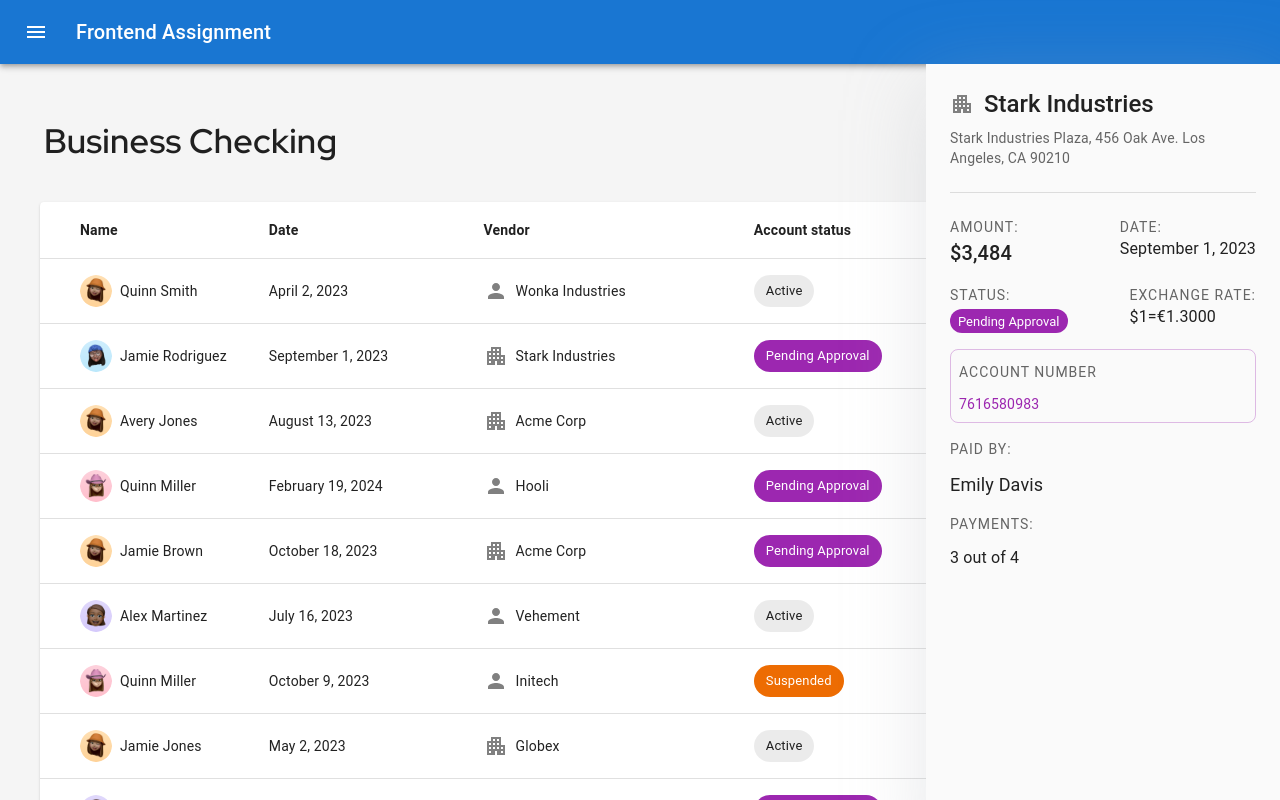
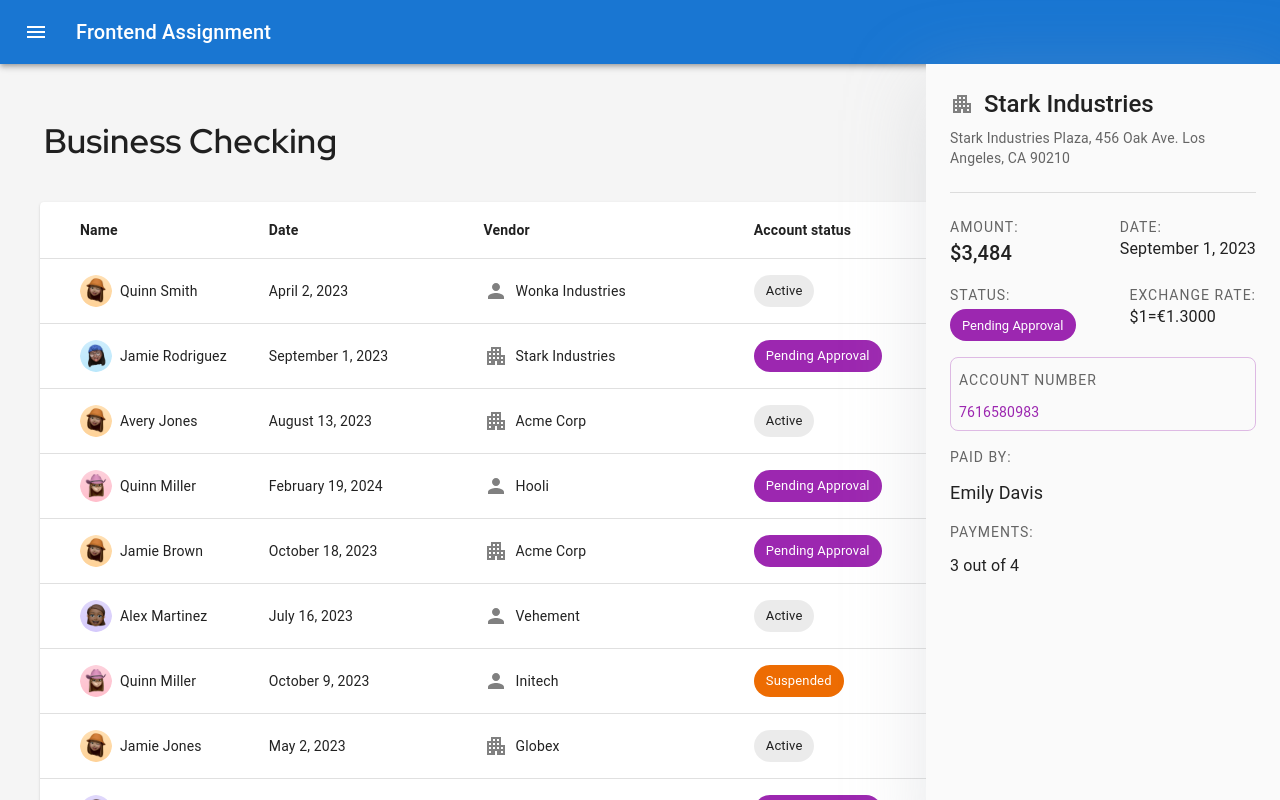
Before and after one commit to Karin-Goldin/frontend-assignment, a React (Create React App) app: page / in a window 1280 px wide. Both pictures are taken after a click on the element 648 px from the left and 356 px from the top of the page. Shown: the top 800 px of the page. Built offline with nearby package versions, Linux system fonts and the light colour scheme.

Commit message:
change chip size

```diff
--- a/src/components/common/vendor-details/business-vendor-details.tsx
+++ b/src/components/common/vendor-details/business-vendor-details.tsx
@@ -54,7 +54,7 @@ export const BusinessVendorDetails = ({
           </Typography>
           <Chip
             label={formatAccountStatus(vendor.accountStatus)}
-            size='small'
+            size='medium'
             {...getAccountStatusChipProps(vendor.accountStatus)}
             sx={{ marginTop: 0.5 }}
           />
--- a/src/components/common/vendor-details/independent-vendor-details.tsx
+++ b/src/components/common/vendor-details/independent-vendor-details.tsx
@@ -54,7 +54,7 @@ export const IndependentVendorDetails = ({
           </Typography>
           <Chip
             label={formatAccountStatus(vendor.accountStatus)}
-            size='small'
+            size='medium'
             {...getAccountStatusChipProps(vendor.accountStatus)}
             sx={{ marginTop: 0.5 }}
           />
```
